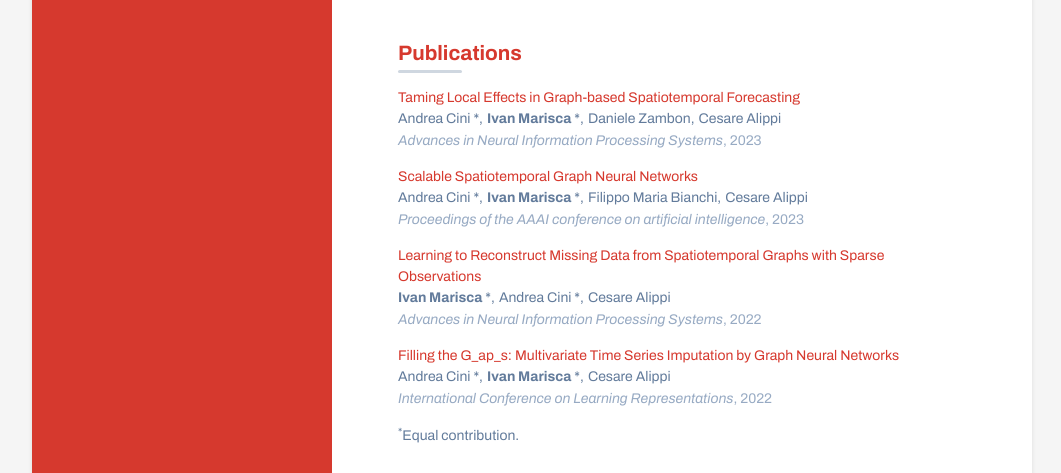
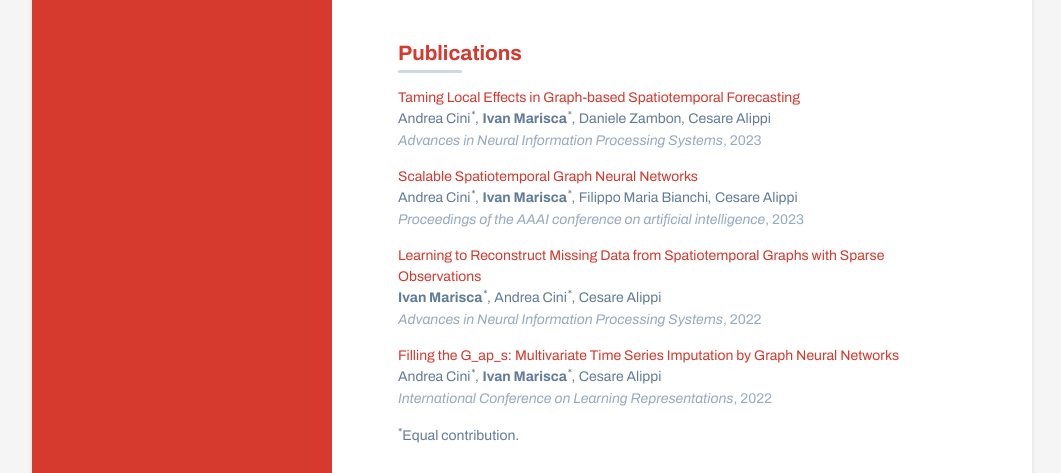
Before and after one commit to marshka/marshka.github.io, a Jekyll site: the page built from cv.html, in a window 1280 px wide. Shown: the part 2762-3235 px from the top of the page, without its empty margins (108-1169 px from the left). Built offline with Jekyll 4.4.1, drawn with Linux system fonts in a browser that asks for light colours; nearby versions of some CDN libraries.

Commit message:
Fix comma separation in publication authors

```diff
--- a/_includes/cv/publications.html
+++ b/_includes/cv/publications.html
@@ -15,16 +15,21 @@
       {% endif %}
       <ul class="publication-authors">
         {% for author in pub.authors %}
-        <li class="publication-author {%if forloop.index0 < pub.first_authors%}equal-contrib{% endif %}">
+        <li class="publication-author">
+          <span class="publication-author-name">
           {% if author == "me" %}
           <strong>Ivan Marisca</strong>
           {% else %}
           {{ author.name }} {{ author.surname }}
           {% endif %}
+        </span>
+        {%if forloop.index0 < pub.first_authors%}
+        <span class="publication-author-equal-contrib"><sup>*</sup></span>
+        {% endif %}
+          {% unless forloop.last %}
+          <span class="publication-author-sep">,</span>
+          {% endunless %}
         </li>
-        {% unless forloop.last %}
-        <span class="mr-1">,</span>
-        {% endunless %}
         {% endfor %}
       </ul>
       <div class="publication-venue"><span class="font-italic">{{ pub.venue }}</span>, {{ pub.year }}</div>
--- a/_sass/_base.scss
+++ b/_sass/_base.scss
@@ -308,13 +308,14 @@ p {
         list-style: none;
     }
 
-    .equal-contrib::after {
-        content: "*";
+    .publication-author-equal-contrib {
+        margin-left: -0.15em;
     }
 
-    // .publication-author ~.publication-author::before {
-    //     content: ', ';
-    // }
+    .publication-author-sep {
+        margin-left: -0.25em;
+        margin-right: 0.25em;
+    }
 
     .publication-venue {
         color: $text-grey;
```
